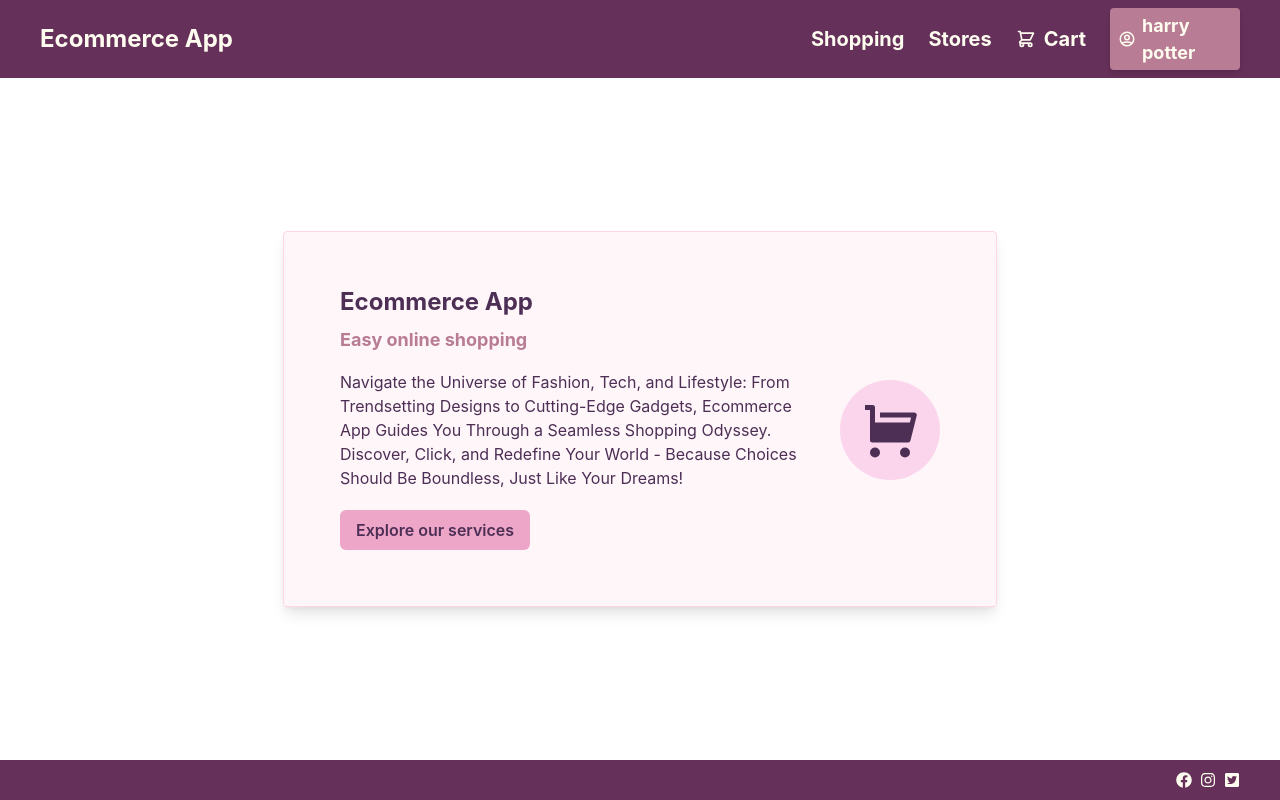
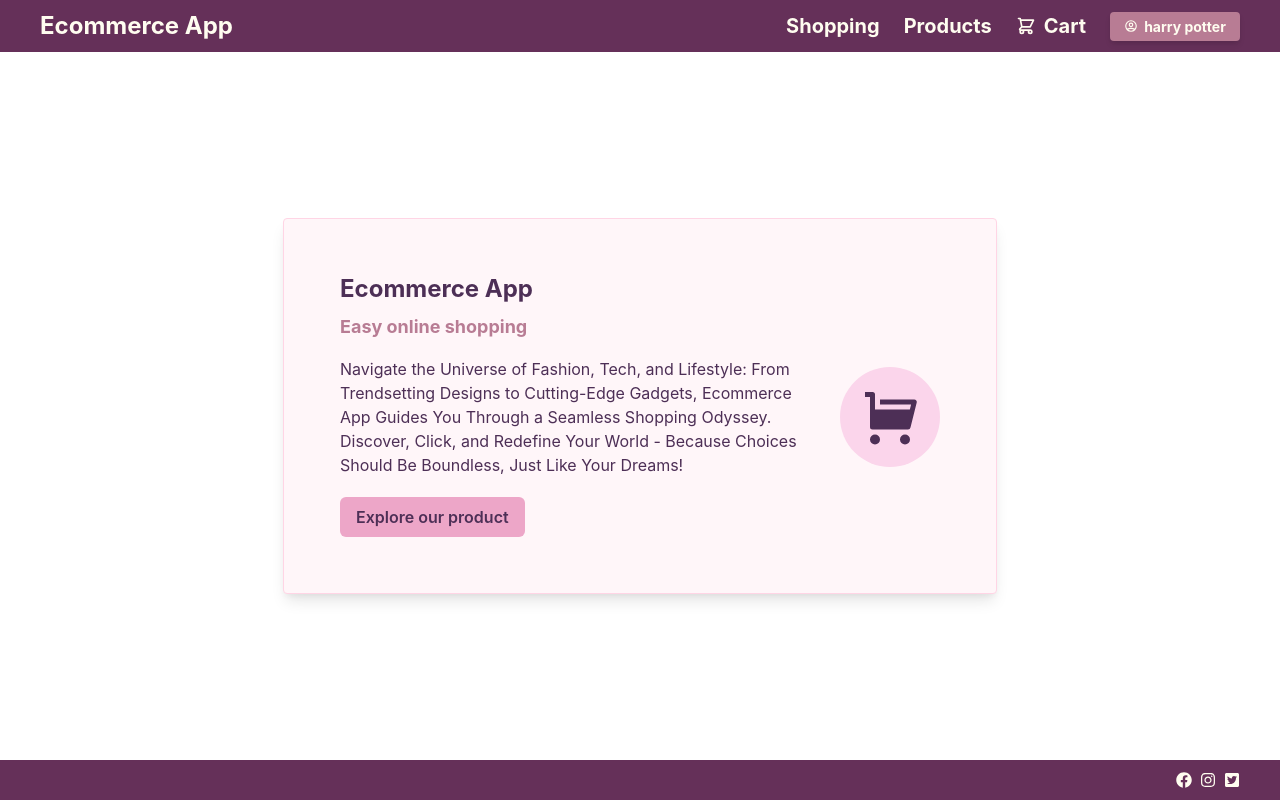
Before and after one commit to shreya2057/Ecommerce_app, a React (Vite) app: page / in a window 1280 px wide. Built offline with nearby package versions, Linux system fonts and the light colour scheme.

Commit message:
Homescreen made reponsive

```diff
--- a/src/components/Navbar.tsx
+++ b/src/components/Navbar.tsx
@@ -81,7 +81,7 @@ function NavBar(pt: {loggedIn: Boolean}){
                 </Link>
                 <Link to={"/"}>
                     <Text>
-                        Stores
+                        Products
                     </Text>
                 </Link>
                 {
@@ -132,7 +132,7 @@ function NavBar(pt: {loggedIn: Boolean}){
                                 px={{"md":2}}
                                 rounded={{"md": "base"}}
                                 shadow={{"md":"md"}}
-                                fontSize={{"base":"lg","md":"base"}}
+                                fontSize={{"base":"lg","md":"sm"}}
                             >
                                 <Box display={"flex"} alignSelf={"center"}>
                                     <HiOutlineUserCircle/>
--- a/src/screen/Home.tsx
+++ b/src/screen/Home.tsx
@@ -3,8 +3,7 @@ import {
     Flex,
     Heading,
     Box,
-    Stack,
-    Button
+    Stack
 } from "@chakra-ui/react";
 
 import { RiShoppingCartFill } from "react-icons/ri"
@@ -33,11 +32,17 @@ function HomeScreen(){
                         <Heading fontSize={"2xl"} textColor={"#4d2f56"}>Ecommerce App</Heading>
                         <Heading fontSize={"lg"} textColor={"#b87c94"}>Easy online shopping</Heading>
                     </Stack>
-                    <Flex align={"center"} gap={10} maxWidth={600}>
+                    <Flex
+                        direction={{"base":"column", "md": "row"}}
+                        align={"center"}
+                        gap={10}
+                        maxWidth={600}
+                    >
                         <Box>
                             <Text
                                 fontSize={"md"}
                                 textColor={"#4d2f56"}
+                                textAlign={{"base": "justify", "md": "left"}}
                             >
                                 Navigate the Universe of Fashion, Tech, and Lifestyle:
                                 From Trendsetting Designs to Cutting-Edge Gadgets,
@@ -48,12 +53,18 @@ function HomeScreen(){
                             </Text>
                         </Box>
                         <Box
-                            rounded={"full"} bgColor={"#fbd5eb"} width={"fit-content"} textColor={"#4d2f56"} fontSize={60} p={5}>
+                            rounded={"full"}
+                            bgColor={"#fbd5eb"}
+                            width={"fit-content"}
+                            textColor={"#4d2f56"}
+                            fontSize={60}
+                            p={5}
+                        >
                             <RiShoppingCartFill/>
                         </Box>
                     </Flex>
-                    <Box display={"flex"}>
-                        <CustomButton label={"Explore our services"}/>
+                    <Box display={"flex"} justifyContent={{"base":"center", "md": "start"}}>
+                        <CustomButton label={"Explore our product"}/>
                     </Box>
                 </Box>
             </Flex>
```
